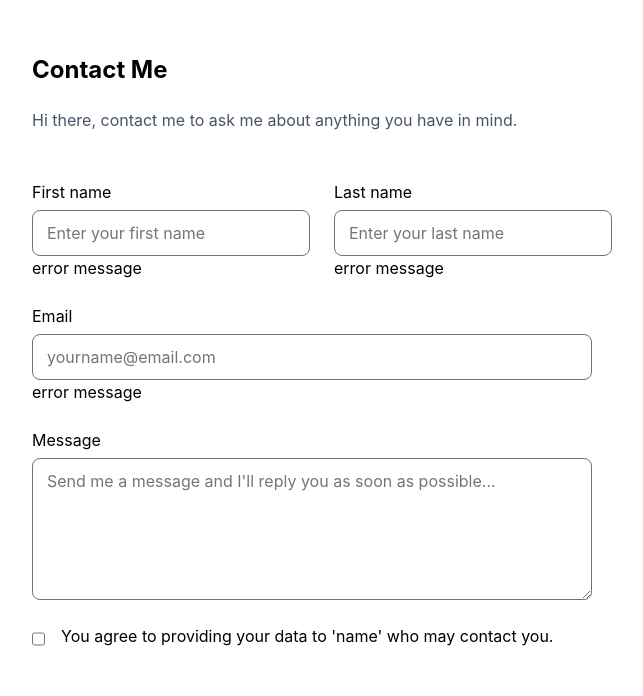
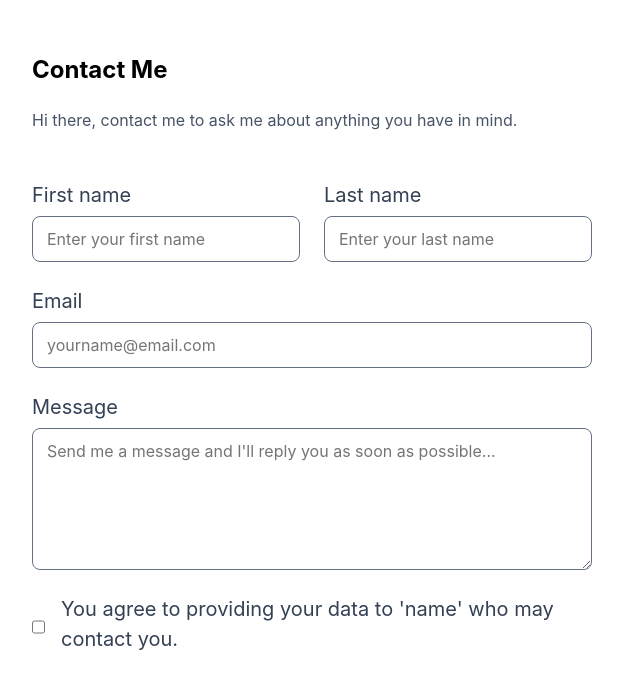
Before and after one commit to rolandexplore93/linktree-hng, a React (Create React App) app: page /contact in a window 1280 px wide. Shown: the part 104-800 px from the top of the page, without its empty margins (328-971 px from the left). Built offline with nearby package versions, Linux system fonts and the light colour scheme.

Commit message:
Feat: add validation to form fields

```diff
--- a/src/pages/ContactMe/ContactMe.jsx
+++ b/src/pages/ContactMe/ContactMe.jsx
@@ -16,29 +16,29 @@ const ContactMe = () => {
                             <div className='contact__firstname'>
                                 <label htmlFor="first_name">First name</label>
                                 <input type={'text'} name='first_name' id='first_name' placeholder='Enter your first name' required />
-                                <p id='validation-error'>error message</p>
+                                <p id='validation-error'>Please enter a message</p>
                             </div>
                             <div className='contact__lastname'>
                                 <label htmlFor="last_name">Last name</label>
                                 <input type={'text'} name='last_name' id='last_name' placeholder='Enter your last name' required />
-                                <p id='validation-error'>error message</p>
+                                <p id='validation-error'>Please enter a message</p>
                             </div>
                         </div>
                         <div className='contact__email'>
                             <label htmlFor="email">Email</label>
                             <input type={'email'} name='email' id='email' placeholder='yourname@email.com' required />
-                            <p id='validation-error'>error message</p>
+                            <p id='validation-error'>Please enter a message</p>
                         </div>
                         <div className='contact__message'>
                             <label htmlFor="message">Message</label>
                             <textarea className='message' name="message" id="message" cols="20" rows="5" placeholder={`Send me a message and I'll reply you as soon as possible...`} style={{ width: '100%' }} required ></textarea>
+                            <p id='validation-error'>Please enter a message</p>
 
                         </div>
                         <div className='contact__check'>
                             <input type={'checkbox'} name='check' id='check' />
                             <label htmlFor="check">You agree to providing your data to 'name' who may contact you.</label>
                         </div>
-                            {/* <span id='validation-error'>error text</span> */}
                         <button id='btn__submit'>Send message</button>
                     </form>
 
--- a/src/pages/ContactMe/ContactMe.scss
+++ b/src/pages/ContactMe/ContactMe.scss
@@ -1,18 +1,27 @@
 .contact {
     padding: 64px 80px;
 
+    @media screen and (max-width: 1000px) {
+        padding: 64px 16px 32px;
+    }
+
     &__container {
         padding: 0 32px;
-        // background-color: red;
+
+        @media screen and (max-width: 1000px) {
+            padding: 0;
+        }
     }
 
     &__content-wrapper {
         padding: 92px 248px;
-        // background-color: antiquewhite;
+
+        @media screen and (max-width: 1000px) {
+            padding: 0;
+        }
     }
 
     &__content {
-        // background: #fff;
 
         &-header {
             display: flex;
@@ -46,15 +55,49 @@
         padding: 10px 14px;
     }
 
+    input[type="text"] {
+        width: 100%;
+    }
+
     label {
         margin-bottom: 6px;
+        color: #344054;
+        font-size: 20px;
     }
+
+    input[type="text"],
+        input[type="email"],
+        textarea {
+
+            outline: none;
+            transition: all 0.3s ease-in-out;
+            & + #validation-error {
+                color: red;
+                display: none;
+            }
+
+            &:focus:invalid {
+                border: 1px solid rgba(248, 150, 135, 1);
+                box-shadow: 0 0 10px rgba(248, 150, 135, 1); & + #validation-error {
+                    display: inline;
+                }
+            }
+
+            &:focus:valid {
+                box-shadow: 0 0 10px rgba(81, 203, 238, 1);
+                border: 1px solid rgba(81, 203, 238, 1);
+            }
+        }
 
     &__details {
         display: flex;
         min-width: 100%;
         margin-bottom: 24px;
         gap: 24px;
+
+        @media screen and (max-width: 1000px) {
+            flex-direction: column;
+        }
     }
 
     &__firstname, &__lastname {
@@ -70,10 +113,6 @@
         flex-direction: column;
     }
 
-    // &__message {
-
-    // }
-
     &__check {
         min-width: 100%;
         margin-bottom: 24px;
--- a/src/secondaryComponents/Content/Content.scss
+++ b/src/secondaryComponents/Content/Content.scss
@@ -2,7 +2,7 @@
     margin: 64px 112px;
 
     @media screen and (max-width: 850px) {
-        margin: 64px 16px 32px;
+        padding: 64px 16px 32px;
     }
 
     &__profile {
```
